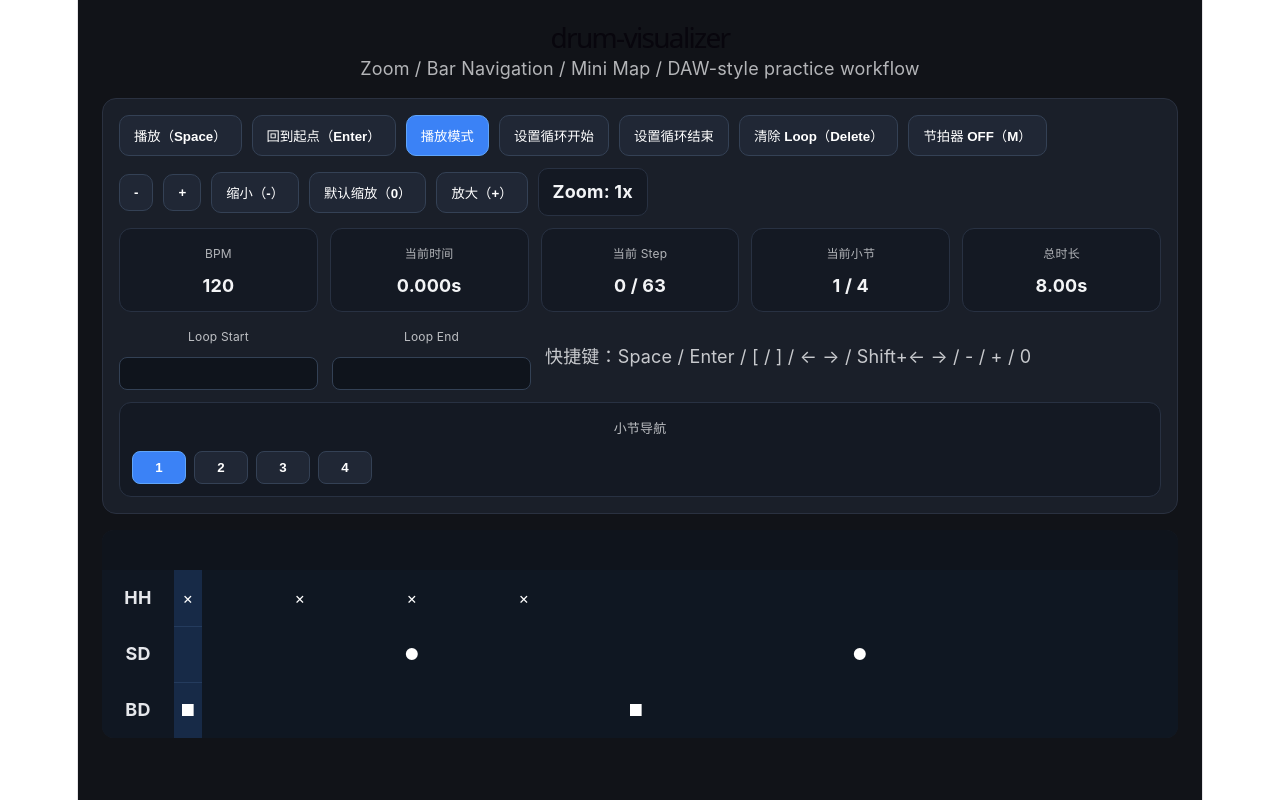
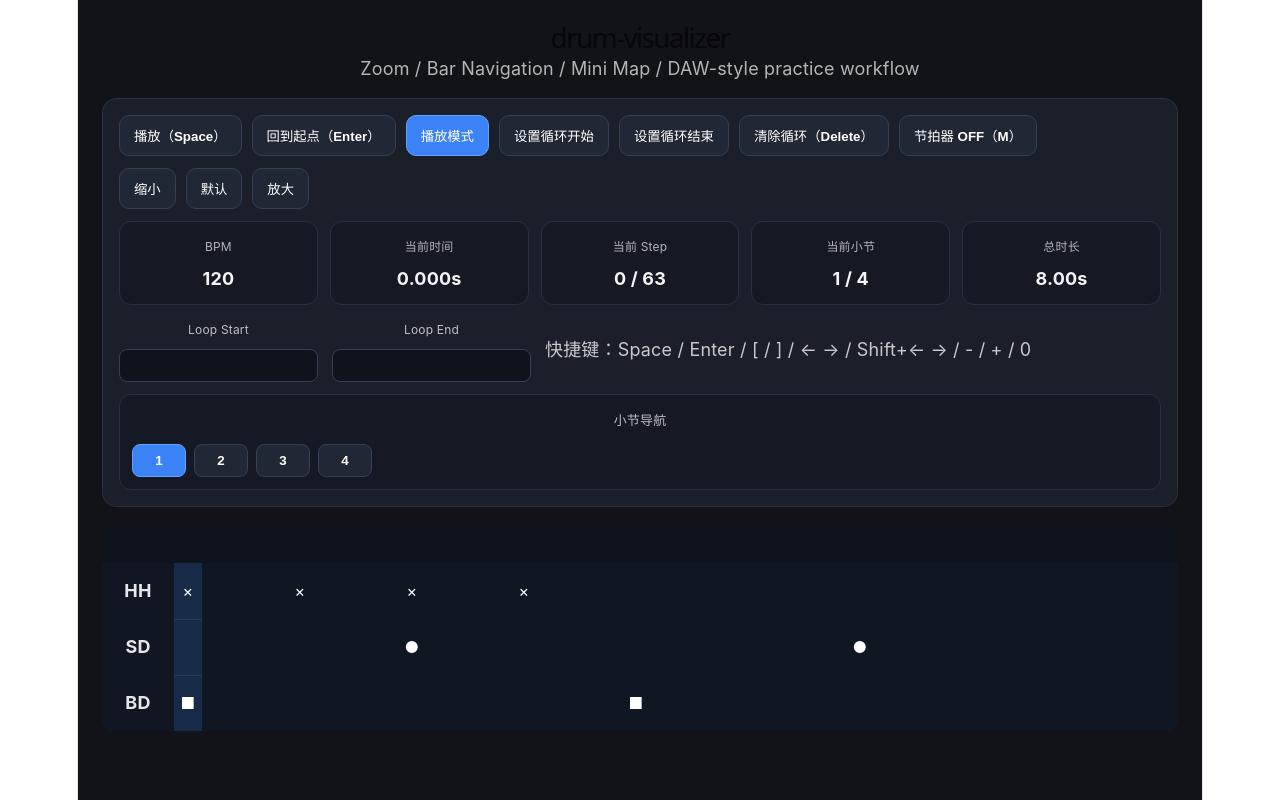
Before and after one commit to shenyiyang17-code/drum-visualizer, a React (Vite) app: page / in a window 1280 px wide. Built offline with nearby package versions, Linux system fonts and the light colour scheme.

Commit message:
clean up zoom controls and rename clear loop

```diff
--- a/src/App.tsx
+++ b/src/App.tsx
@@ -288,11 +288,13 @@ export default function App() {
 
       if (mode === "setLoopStart") {
         setLoopStartAt(target);
+        setMode("play");
         return;
       }
 
       if (mode === "setLoopEnd") {
         setLoopEndAt(target);
+        setMode("play");
         return;
       }
     },
@@ -608,7 +610,7 @@ export default function App() {
 
 
             <button onClick={clearLoop} style={buttonStyle(false)}>
-              清除 Loop（Delete）
+              清除循环（Delete）
             </button>
 
 
@@ -622,30 +624,15 @@ export default function App() {
           </div>
 
           <div style={{ display: "flex", flexWrap: "wrap", gap: 10, alignItems: "center" }}>
-            <button onClick={decreaseZoom} style={buttonStyle(false)}>-</button>
-            <button onClick={increaseZoom} style={buttonStyle(false)}>+</button>
-
             <button onClick={zoomOut} style={buttonStyle(false)}>
-              缩小（-）
+              缩小
             </button>
             <button onClick={resetZoom} style={buttonStyle(false)}>
-              默认缩放（0）
+              默认
             </button>
             <button onClick={zoomIn} style={buttonStyle(false)}>
-              放大（+）
+              放大
             </button>
-
-            <div
-              style={{
-                background: "#141923",
-                border: "1px solid #283142",
-                borderRadius: 10,
-                padding: "10px 14px",
-                fontWeight: 700,
-              }}
-            >
-              Zoom: {zoom}x
-            </div>
           </div>
 
           <div
```
